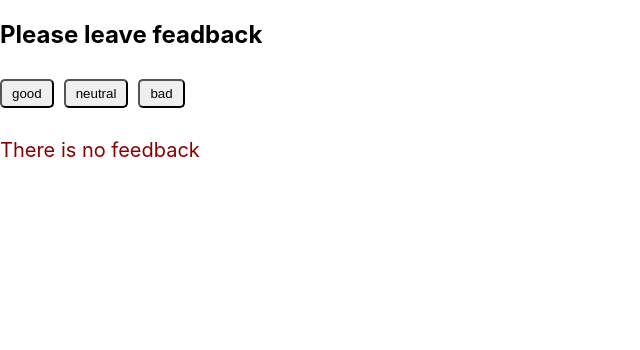
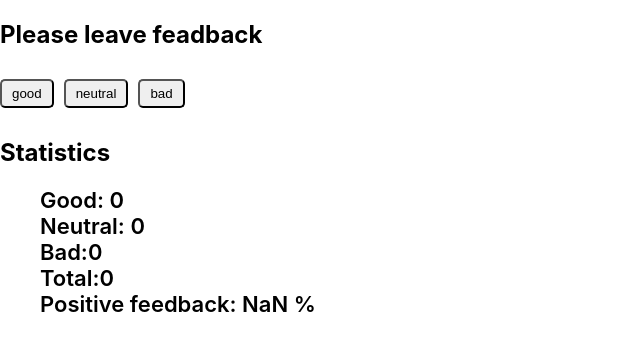
Before and after one commit to Yulia-Safonova-85/goit-react-hw-02-feedback, a React (Create React App) app: page / in a window 1280 px wide. Shown: the top 350 px of the page, without its empty margins (0-640 px from the left). Built offline with nearby package versions, Linux system fonts and the light colour scheme.

Commit message:
update APP

```diff
--- a/src/components/App.jsx
+++ b/src/components/App.jsx
@@ -13,19 +13,18 @@ export class App extends Component {
   };
 
   updateCount = (state) => {
-    this.setState(prevState => ({ [state]: prevState[state] + 1 }));
-}
+    this.setState(prevState => {
+      return { [state]: prevState[state] + 1 }
+    })
+  };
   countTotalFeedback = () => {
     Object.values(this.state).reduce((acc, value) => acc + value, 0);
 }
 
-  countPositiveFeedbackPercentage = () => {
-    return this.countTotalFeedback() ? ((this.state.good / this.countTotalFeedback()) * 100).toFixed(0) : '0';
-}
-
   render() {
     const { good, neutral, bad } = this.state;
-
+    const total = good + neutral + bad;
+    const countPositiveFeedbackPercentage = (good / total) * 100;
     return (
       <>
         <Section title="Please leave feadback">
@@ -33,30 +32,16 @@ export class App extends Component {
             onLeaveFeedback={this.updateCount}
           />
         </Section>
-
-        {/* <Section title="Statistics">
-          <Statistics
-            good={good}
-            neutral={neutral}
-            bad={bad}
-            total={this.countTotalFeedback()}
-            positivePercentage={this.countPositiveFeedbackPercentage()}
-          />
-  </Section> */}
-
-        {this.countTotalFeedback() ? (
+        {this.countTotalFeedback ? (
           <Section title="Statistics">
-          <Statistics
-            good={good}
-            neutral={neutral}
-            bad={bad}
-            total={this.countTotalFeedback()}
-            positivePercentage={this.countPositiveFeedbackPercentage()}
-          />
-  </Section> ) : (<Notification message="There is no feedback"/> )
-
-        }
-
+            <Statistics
+              good={good}
+              neutral={neutral}
+              bad={bad}
+              total={total}
+              positivePercentage={countPositiveFeedbackPercentage}
+            />
+          </Section>) : (<Notification message="There is no feedback" />)}
       </>
     );
   };
```
